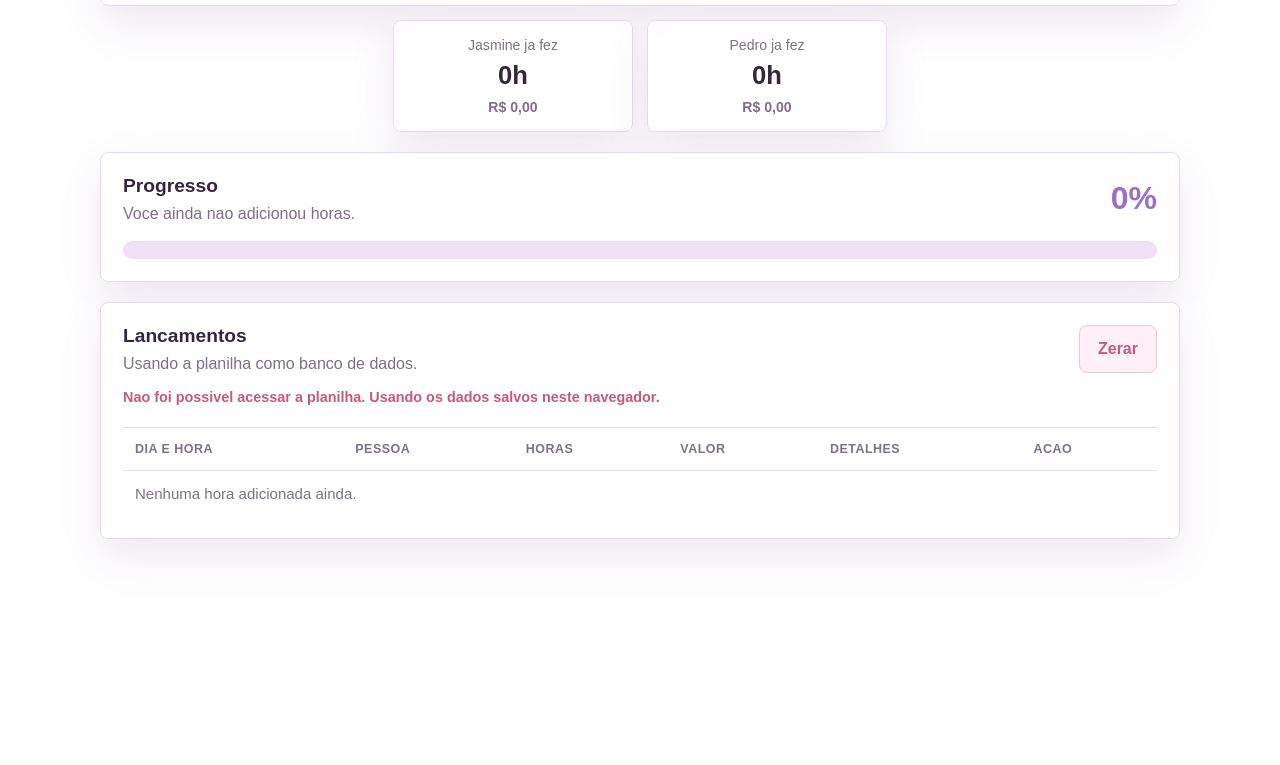
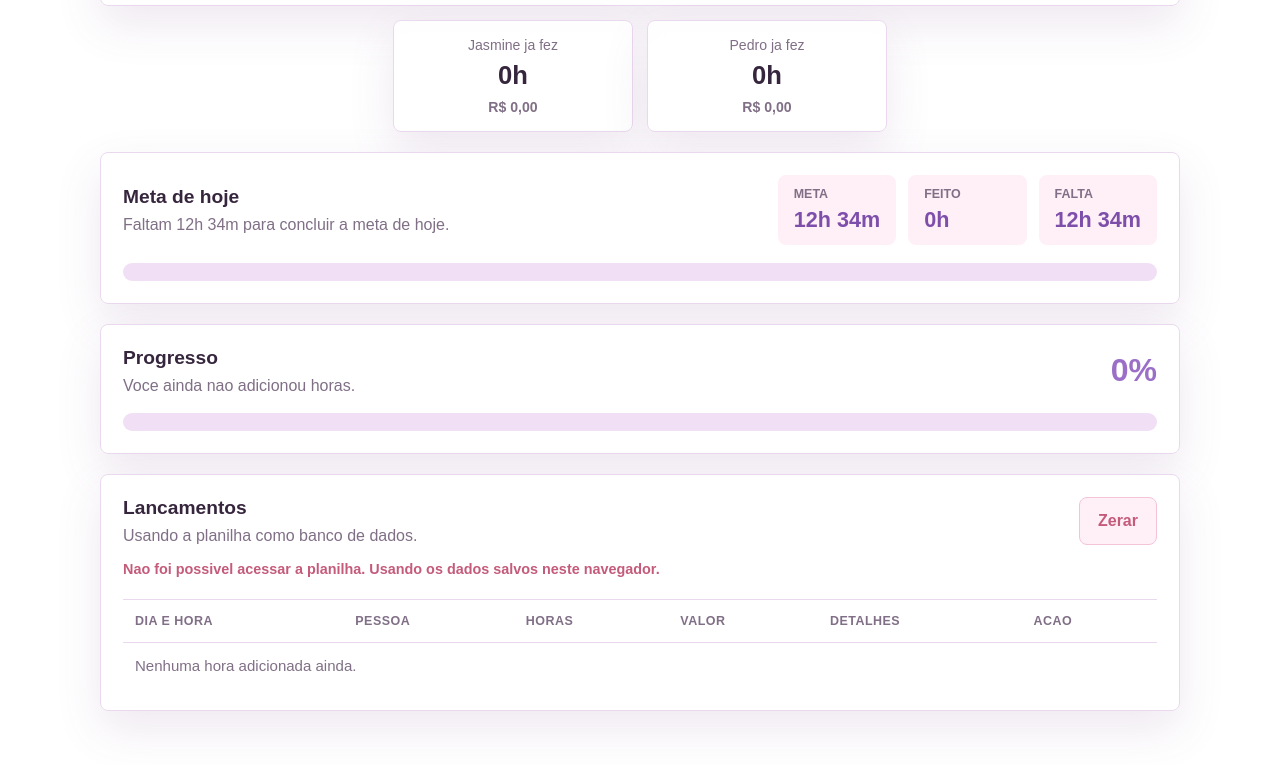
Before and after one commit to jasmineMendesl/calcularHorasTrabalhadas, a website: page index.html in a window 1280 px wide. Shown: the part 1018-1783 px from the top of the page. Before the commit the page ends 1613 px from the top, so only its background shows below. Drawn offline with Linux system fonts and the light colour scheme.

Commit message:
Adiciona progresso da meta diaria

```diff
--- a/index.html
+++ b/index.html
@@ -4,7 +4,7 @@
   <meta charset="UTF-8">
   <meta name="viewport" content="width=device-width, initial-scale=1.0">
   <title>Contador de Horas</title>
-  <link rel="stylesheet" href="style.css?v=20260611-1">
+  <link rel="stylesheet" href="style.css?v=20260611-2">
 </head>
 <body>
   <main class="app">
@@ -117,6 +117,41 @@
       </article>
     </section>
 
+    <section class="panel daily-progress-panel" aria-labelledby="daily-progress-title">
+      <div class="daily-progress-header">
+        <div>
+          <h2 id="daily-progress-title">Meta de hoje</h2>
+          <p id="daily-status-message">Calculando o ritmo necessario para hoje.</p>
+        </div>
+
+        <div class="daily-progress-stats">
+          <div>
+            <span>Meta</span>
+            <strong id="daily-goal-hours">0h</strong>
+          </div>
+          <div>
+            <span>Feito</span>
+            <strong id="daily-worked-hours">0h</strong>
+          </div>
+          <div>
+            <span>Falta</span>
+            <strong id="daily-remaining-hours">0h</strong>
+          </div>
+        </div>
+      </div>
+
+      <div
+        class="progress-track daily-progress-track"
+        role="progressbar"
+        aria-label="Progresso da meta de hoje"
+        aria-valuemin="0"
+        aria-valuemax="100"
+        aria-valuenow="0"
+      >
+        <div id="daily-progress-fill" class="progress-fill daily-progress-fill"></div>
+      </div>
+    </section>
+
     <section class="panel progress-panel" aria-labelledby="progress-title">
       <div class="progress-header">
         <div>
@@ -158,6 +193,6 @@
     </section>
   </main>
 
-  <script src="script.js?v=20260611-1"></script>
+  <script src="script.js?v=20260611-2"></script>
 </body>
 </html>
--- a/script.js
+++ b/script.js
@@ -22,6 +22,12 @@ const businessDayHours = document.querySelector('#business-day-hours');
 const businessDaysCount = document.querySelector('#business-days-count');
 const calendarDayHours = document.querySelector('#calendar-day-hours');
 const calendarDaysCount = document.querySelector('#calendar-days-count');
+const dailyGoalHours = document.querySelector('#daily-goal-hours');
+const dailyWorkedHours = document.querySelector('#daily-worked-hours');
+const dailyRemainingHours = document.querySelector('#daily-remaining-hours');
+const dailyStatusMessage = document.querySelector('#daily-status-message');
+const dailyProgressTrack = document.querySelector('.daily-progress-track');
+const dailyProgressFill = document.querySelector('#daily-progress-fill');
 const progressPercent = document.querySelector('#progress-percent');
 const progressFill = document.querySelector('#progress-fill');
 const statusMessage = document.querySelector('#status-message');
@@ -277,6 +283,26 @@ function getTotalHoursByPerson(person) {
   }, 0);
 }
 
+function getDateKey(date = new Date()) {
+  const day = String(date.getDate()).padStart(2, '0');
+  const month = String(date.getMonth() + 1).padStart(2, '0');
+  const year = date.getFullYear();
+
+  return `${day}/${month}/${year}`;
+}
+
+function getHoursForDate(date = new Date()) {
+  const dateKey = getDateKey(date);
+
+  return entries.reduce((total, entry) => {
+    if (!String(entry.date).startsWith(dateKey)) {
+      return total;
+    }
+
+    return total + entry.hours;
+  }, 0);
+}
+
 function getRemainingDaysInMonth(date = new Date()) {
   const year = date.getFullYear();
   const month = date.getMonth();
@@ -404,19 +430,33 @@ function renderHistory() {
 }
 
 function render() {
+  const today = new Date();
   const totalHours = getTotalHours();
+  const todayHours = getHoursForDate(today);
   const jasmineHours = getTotalHoursByPerson('Jasmine');
   const pedroHours = getTotalHoursByPerson('Pedro');
   const totalEarned = totalHours * HOUR_VALUE;
   const missingHours = Math.max(GOAL_HOURS - totalHours, 0);
   const missingValue = missingHours * HOUR_VALUE;
   const percent = Math.min((totalHours / GOAL_HOURS) * 100, 100);
-  const remainingDays = getRemainingDaysInMonth();
+  const remainingDays = getRemainingDaysInMonth(today);
   const hoursPerBusinessDay = remainingDays.businessDays > 0
     ? missingHours / remainingDays.businessDays
     : 0;
   const hoursPerCalendarDay = remainingDays.calendarDays > 0
     ? missingHours / remainingDays.calendarDays
+    : 0;
+  const isBusinessDay = today.getDay() !== 0 && today.getDay() !== 6;
+  const missingHoursAtStartOfDay = Math.max(
+    GOAL_HOURS - (totalHours - todayHours),
+    0
+  );
+  const dailyGoal = isBusinessDay && remainingDays.businessDays > 0
+    ? missingHoursAtStartOfDay / remainingDays.businessDays
+    : 0;
+  const dailyMissing = Math.max(dailyGoal - todayHours, 0);
+  const dailyPercent = dailyGoal > 0
+    ? Math.min((todayHours / dailyGoal) * 100, 100)
     : 0;
 
   workedHours.textContent = formatHours(totalHours);
@@ -444,8 +484,25 @@ function render() {
     'dia corrido',
     'dias corridos'
   );
+  dailyGoalHours.textContent = formatHours(dailyGoal);
+  dailyWorkedHours.textContent = formatHours(todayHours);
+  dailyRemainingHours.textContent = formatHours(dailyMissing);
+  dailyProgressFill.style.width = `${dailyPercent}%`;
+  dailyProgressTrack.setAttribute('aria-valuenow', String(Math.round(dailyPercent)));
   progressPercent.textContent = `${Math.round(percent)}%`;
   progressFill.style.width = `${percent}%`;
+
+  if (!isBusinessDay) {
+    dailyStatusMessage.textContent = todayHours > 0
+      ? `${formatHours(todayHours)} registradas hoje, fora dos dias uteis.`
+      : 'Hoje nao e dia util, entao nao ha meta diaria.';
+  } else if (dailyGoal === 0) {
+    dailyStatusMessage.textContent = 'A meta mensal ja foi concluida.';
+  } else if (dailyMissing === 0) {
+    dailyStatusMessage.textContent = 'Meta do dia concluida.';
+  } else {
+    dailyStatusMessage.textContent = `Faltam ${formatHours(dailyMissing)} para concluir a meta de hoje.`;
+  }
 
   if (totalHours >= GOAL_HOURS) {
     statusMessage.textContent = 'Meta batida. Tudo que entrar agora e acima da meta.';
--- a/style.css
+++ b/style.css
@@ -323,6 +323,48 @@ button:hover {
   font-size: clamp(1.35rem, 2vw, 1.8rem);
 }
 
+.daily-progress-header {
+  display: grid;
+  grid-template-columns: minmax(220px, 1fr) auto;
+  gap: 24px;
+  align-items: center;
+}
+
+.daily-progress-stats {
+  display: grid;
+  grid-template-columns: repeat(3, minmax(90px, 1fr));
+  gap: 12px;
+}
+
+.daily-progress-stats > div {
+  display: grid;
+  gap: 6px;
+  min-width: 110px;
+  padding: 12px 16px;
+  border-radius: 8px;
+  background: var(--panel-soft);
+}
+
+.daily-progress-stats span {
+  color: var(--muted);
+  font-size: 0.78rem;
+  font-weight: 700;
+  text-transform: uppercase;
+}
+
+.daily-progress-stats strong {
+  color: var(--primary-dark);
+  font-size: 1.35rem;
+}
+
+.daily-progress-track {
+  height: 22px;
+}
+
+.daily-progress-fill {
+  background: linear-gradient(90deg, var(--primary-dark), var(--accent));
+}
+
 .progress-header,
 .history-header {
   display: flex;
@@ -443,6 +485,10 @@ button:hover {
     grid-template-columns: 1fr;
   }
 
+  .daily-progress-header {
+    grid-template-columns: 1fr;
+  }
+
   .person-stats-grid {
     grid-template-columns: repeat(2, minmax(0, 220px));
   }
@@ -457,8 +503,13 @@ button:hover {
   .form-grid,
   .stats-grid,
   .person-stats-grid,
-  .pace-metrics {
+  .pace-metrics,
+  .daily-progress-stats {
     grid-template-columns: 1fr;
+  }
+
+  .daily-progress-stats > div {
+    min-width: 0;
   }
 
   .progress-header,
```
